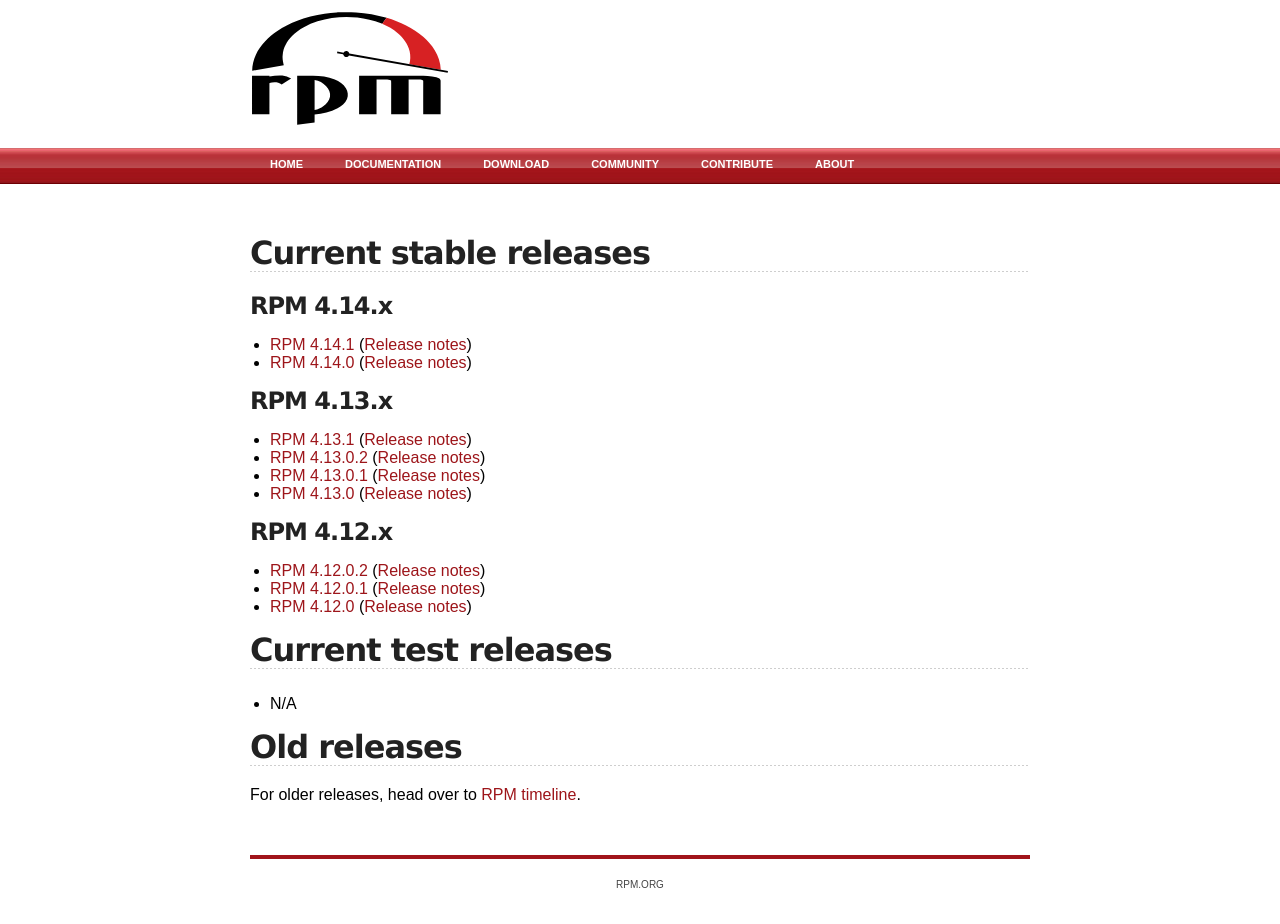
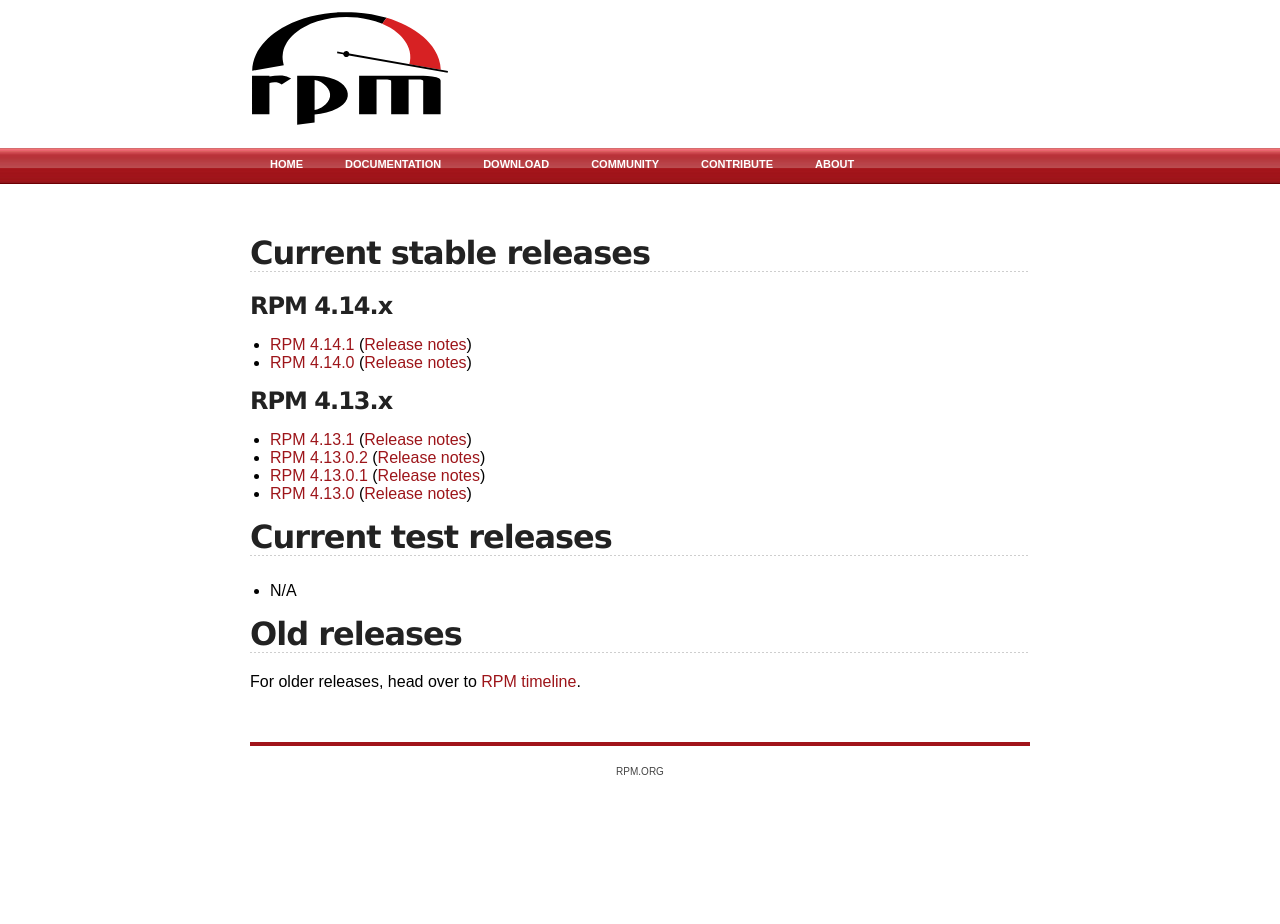
Before and after one commit to rpm-software-management/rpm-web, a Jekyll site: the page built from download.md, in a window 1280 px wide. Built offline with Jekyll 4.4.1, drawn with Linux system fonts in a browser that asks for light colours; after the commit the page ends 900 px from its top, so only the background shows below that.

Commit message:
Drop 4.12.x from downloads to avoid giving an impression its still supported

```diff
--- a/download.md
+++ b/download.md
@@ -17,12 +17,6 @@ title: rpm.org - Download
 * [RPM 4.13.0.1](http://ftp.rpm.org/releases/rpm-4.13.x/rpm-4.13.0.1.tar.bz2) ([Release notes](wiki/Releases/4.13.0.1.html))
 * [RPM 4.13.0](http://ftp.rpm.org/releases/rpm-4.13.x/rpm-4.13.0.tar.bz2) ([Release notes](wiki/Releases/4.13.0.html))
 
-### RPM 4.12.x
-
-* [RPM 4.12.0.2](http://ftp.rpm.org/releases/rpm-4.12.x/rpm-4.12.0.2.tar.bz2) ([Release notes](wiki/Releases/4.12.0.2.html))
-* [RPM 4.12.0.1](http://ftp.rpm.org/releases/rpm-4.12.x/rpm-4.12.0.1.tar.bz2) ([Release notes](wiki/Releases/4.12.0.1.html))
-* [RPM 4.12.0](http://ftp.rpm.org/releases/rpm-4.12.x/rpm-4.12.0.tar.bz2) ([Release notes](wiki/Releases/4.12.0.html))
-
 ## Current test releases
 
 * N/A
```
